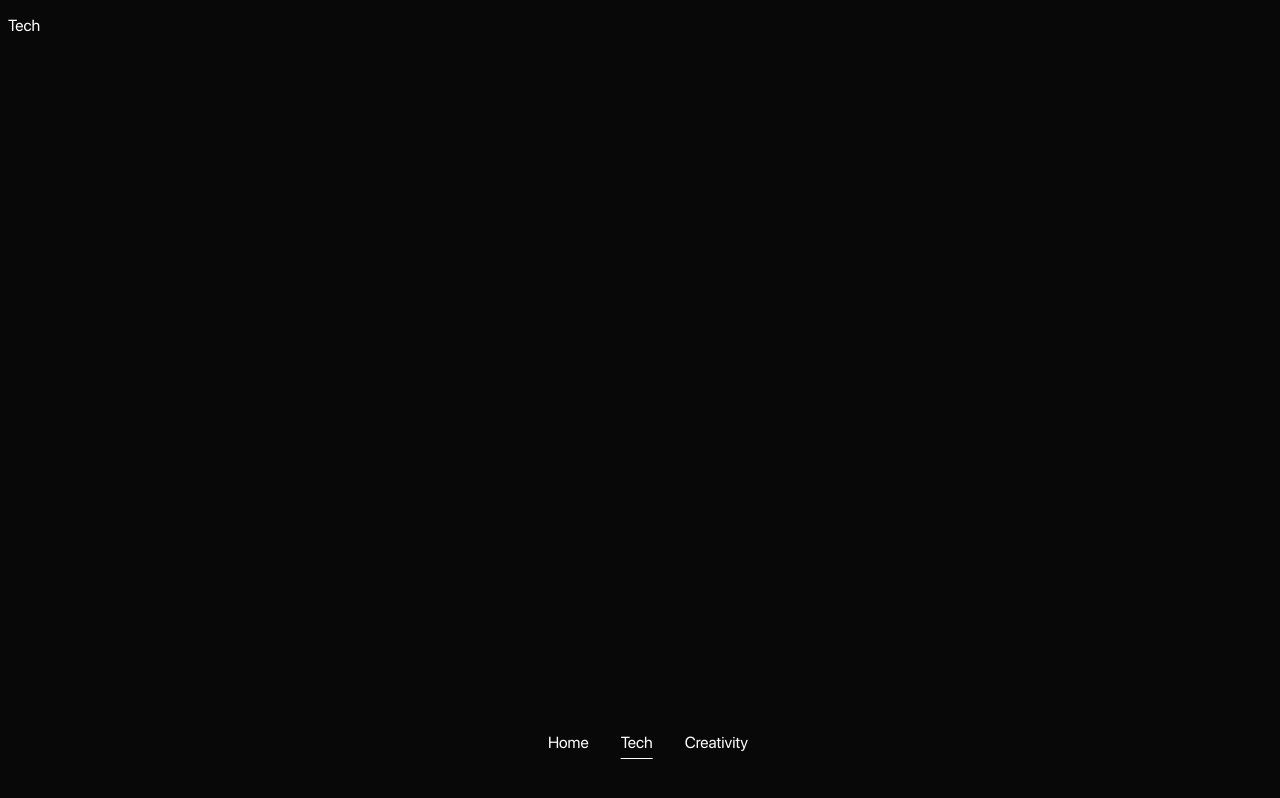
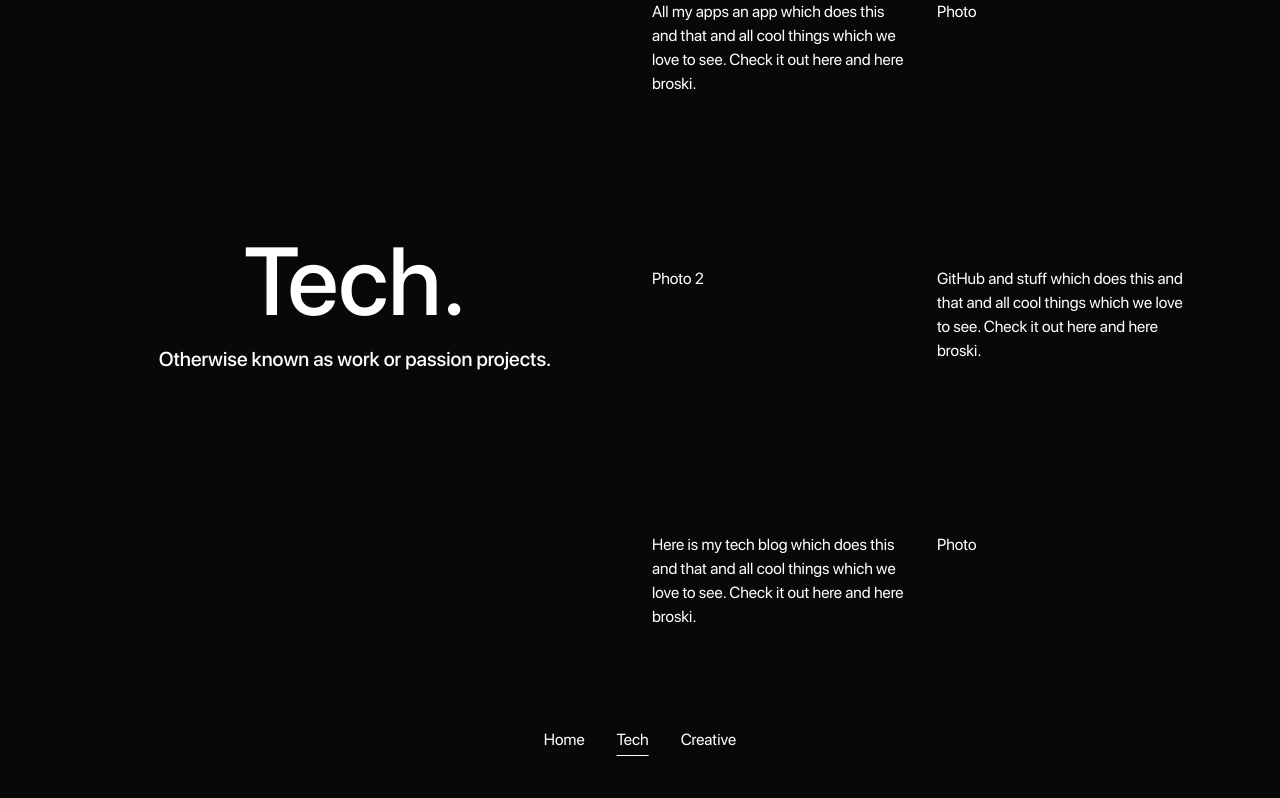
Before and after one commit to jadonhansen/jh-portfolio, a React (Create React App) app: page /tech in a window 1280 px wide. Built offline with nearby package versions, Linux system fonts and the light colour scheme.

Commit message:
added bootstrap, home & tech content

```diff
--- a/public/index.html
+++ b/public/index.html
@@ -25,10 +25,15 @@
 			Learn how to configure a non-root public URL by running `npm run build`.
 		-->
 
+		<!-- added bootstrap css -->
+		<link href="https://cdn.jsdelivr.net/npm/bootstrap@5.2.0-beta1/dist/css/bootstrap.min.css" rel="stylesheet" integrity="sha384-0evHe/X+R7YkIZDRvuzKMRqM+OrBnVFBL6DOitfPri4tjfHxaWutUpFmBp4vmVor" crossorigin="anonymous">
 		<title>Jadon Hansen</title>
 	</head>
 	<body>
 		<noscript>You need to enable JavaScript to run this app.</noscript>
 		<div id="root"></div>
+
+		<!-- added bootstrap js, not popper script -->
+		<script src="https://cdn.jsdelivr.net/npm/bootstrap@5.2.0-beta1/dist/js/bootstrap.min.js" integrity="sha384-kjU+l4N0Yf4ZOJErLsIcvOU2qSb74wXpOhqTvwVx3OElZRweTnQ6d31fXEoRD1Jy" crossorigin="anonymous"></script>
 	</body>
 </html>
--- a/src/components/Navbar.tsx
+++ b/src/components/Navbar.tsx
@@ -11,7 +11,7 @@ export default function Navbar() {
 			<nav>
 				<Link to="/" className={pathname == "/" ? "active" : undefined}>Home</Link>
 				<Link to="/tech" className={pathname == "/tech" ? "active" : undefined}>Tech</Link>
-				<Link to="/creativity" className={pathname == "/creativity" ? "active" : undefined}>Creativity</Link>
+				<Link to="/creative" className={pathname == "/creative" ? "active" : undefined}>Creative</Link>
 			</nav>
 		</div>
 	);
--- a/src/components/Navigation.tsx
+++ b/src/components/Navigation.tsx
@@ -1,7 +1,7 @@
 import React from "react";
 import { Routes, Route } from "react-router-dom";
 
-import Creativity from "../pages/Creativity";
+import Creative from "../pages/Creative";
 import Home from "../pages/Home";
 import Tech from "../pages/Tech";
 
@@ -10,7 +10,7 @@ export default function Navigation() {
 		<Routes>
 			<Route path="/" element={<Home />} />
 			<Route path="/tech" element={<Tech />} />
-			<Route path="/creativity" element={<Creativity />} />
+			<Route path="/creative" element={<Creative />} />
 		</Routes>
 	);
 }
--- /dev/null
+++ b/src/pages/Creative.tsx
@@ -0,0 +1,7 @@
+import React from "react";
+
+export default function Creative() {
+	return (
+		<p>Creative</p>
+	);
+}
--- a/src/pages/Creativity.tsx
+++ /dev/null
@@ -1,7 +0,0 @@
-import React from "react";
-
-export default function Creativity() {
-	return (
-		<p>Creativity</p>
-	);
-}
--- a/src/pages/Home.tsx
+++ b/src/pages/Home.tsx
@@ -1,7 +1,25 @@
 import React from "react";
+
+import "../styles/home.scss";
 
 export default function Home() {
 	return (
-		<p>Home</p>
+		<div className="container">
+			<div className="row">
+				<div className="col">
+					<h1>This is me.</h1>
+				</div>
+				<div className="col-6 col-content">
+					<div className="curve"></div>
+					<div className="labels">
+						<p>Developer</p>
+						<p>Creator</p>
+						<p>Enthuisiast</p>
+						<p>Surfer</p>
+						<p>Human</p>
+					</div>
+				</div>
+			</div>
+		</div>
 	);
 }
--- a/src/pages/Tech.tsx
+++ b/src/pages/Tech.tsx
@@ -1,7 +1,38 @@
 import React from "react";
+
+import "../styles/tech.scss";
 
 export default function Tech() {
 	return (
-		<p>Tech</p>
+		<div className="container">
+			<div className="row">
+				<div className="col">
+					<h1>Tech.</h1>
+					<h5>Otherwise known as work or passion projects.</h5>
+				</div>
+				<div className="col-6">
+					<div className="row row-cols-2">
+						<div className="col">
+							<p>All my apps an app which does this and that and all cool things which we love to see. Check it out here and here broski.</p>
+						</div>
+						<div className="col">
+							<p>Photo</p>
+						</div>
+						<div className="col">
+							<p>Photo 2</p>
+						</div>
+						<div className="col">
+							<p>GitHub and stuff which does this and that and all cool things which we love to see. Check it out here and here broski.</p>
+						</div>
+						<div>
+							<p>Here is my tech blog which does this and that and all cool things which we love to see. Check it out here and here broski.</p>
+						</div>
+						<div className="col">
+							<p>Photo</p>
+						</div>
+					</div>
+				</div>
+			</div>
+		</div>
 	);
 }
--- /dev/null
+++ b/src/styles/home.scss
@@ -0,0 +1,34 @@
+.container {
+	height: 100vh;
+
+	.row {
+		height: 100%;
+
+		h1 {
+			text-align: center;
+			margin-top: 14rem;
+		}
+
+		.curve {
+			// background-color: green;
+			width: 100px;
+			height: 300px;
+			border: solid 1px white;
+			border-color: transparent white transparent transparent;
+			border-radius: 0 50% 50% 0/0 60% 60% 0;
+		}
+
+		.col-content {
+			display: flex;
+			margin: auto;
+		}
+
+		.labels {
+			margin: auto 2rem;
+
+			p:hover {
+				transform: scale(1.1);
+			}
+		}
+	}
+}
--- a/src/styles/index.scss
+++ b/src/styles/index.scss
@@ -1,6 +1,10 @@
 p, a, h1, h2, h3, h4, h5, h6, label {
     font-family: 'SF Pro Display';
     color: white;
+}
+
+h1 {
+    font-size: 6rem;
 }
 
 body {
--- /dev/null
+++ b/src/styles/tech.scss
@@ -0,0 +1,16 @@
+.container {
+	height: 100vh;
+
+	.row {
+		height: 100%;
+
+		h1 {
+			text-align: center;
+			margin-top: 14rem;
+		}
+
+		h5 {
+			text-align: center;
+		}
+	}
+}
```
